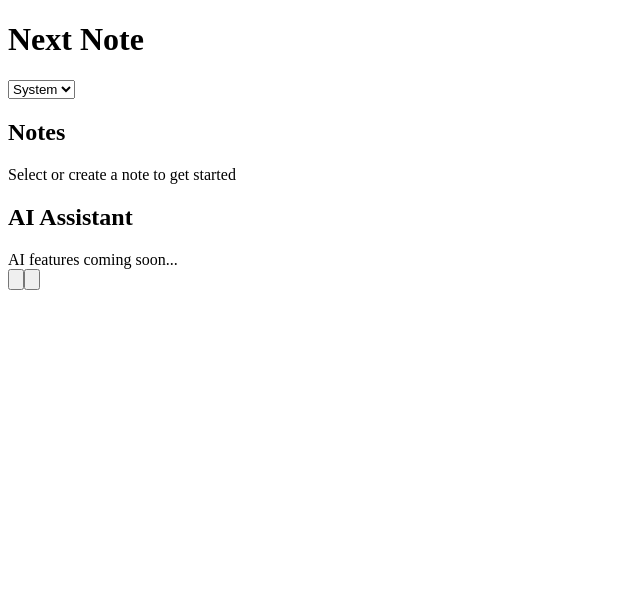
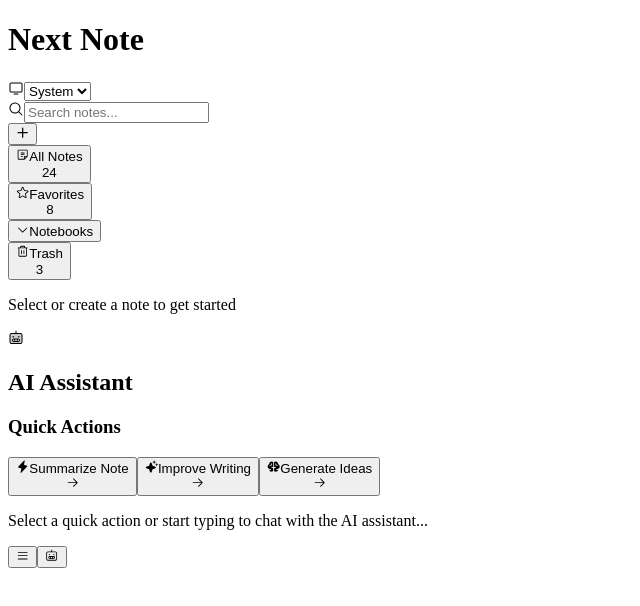
Before and after one commit to fletcherstud/next-note, a React (Vite) app in the folder src/renderer/: page / in a window 1280 px wide. Shown: the top 606 px of the page, without its empty margins (0-640 px from the left). Built offline with nearby package versions, Linux system fonts and the light colour scheme.

Commit message:
added icons

```diff
--- a/package.json
+++ b/package.json
@@ -25,6 +25,7 @@
   "dependencies": {
     "@electron-toolkit/preload": "^3.0.1",
     "@electron-toolkit/utils": "^4.0.0",
+    "@phosphor-icons/react": "^2.1.7",
     "electron-updater": "^6.3.9"
   },
   "devDependencies": {
--- /dev/null
+++ b/src/renderer/src/components/Header.tsx
@@ -0,0 +1,30 @@
+import { useTheme } from '../hooks/useTheme'
+import { Sun, Moon, Monitor } from '@phosphor-icons/react'
+
+export const Header = () => {
+  const { theme, setTheme } = useTheme()
+
+  return (
+    <header className="h-12 border-b border-gray-200 bg-gray-50 dark:border-gray-700 dark:bg-gray-800">
+      <div className="flex h-full items-center justify-between px-4">
+        <div className="flex items-center gap-2">
+          <h1 className="text-lg font-semibold text-gray-900 dark:text-gray-100">Next Note</h1>
+        </div>
+        <div className="flex items-center gap-2">
+          {theme === 'light' && <Sun className="h-4 w-4 text-gray-600" weight="regular" />}
+          {theme === 'dark' && <Moon className="h-4 w-4 text-gray-400" weight="regular" />}
+          {theme === 'system' && <Monitor className="h-4 w-4 text-gray-500" weight="regular" />}
+          <select
+            value={theme}
+            onChange={e => setTheme(e.target.value as 'light' | 'dark' | 'system')}
+            className="rounded border border-gray-200 bg-gray-50 px-2 py-1 text-gray-900 dark:border-gray-700 dark:bg-gray-800 dark:text-gray-100"
+          >
+            <option value="light">Light</option>
+            <option value="dark">Dark</option>
+            <option value="system">System</option>
+          </select>
+        </div>
+      </div>
+    </header>
+  )
+}
--- a/src/renderer/src/components/Layout/AIPanel.tsx
+++ b/src/renderer/src/components/Layout/AIPanel.tsx
@@ -1,8 +1,59 @@
-export const AIPanel = (): JSX.Element => {
+import { Robot, Lightning, Sparkle, Brain, ArrowRight } from '@phosphor-icons/react'
+
+export function AIPanel(): JSX.Element {
   return (
-    <aside className="h-full w-80 border-l border-gray-200 bg-gray-50 p-4 dark:border-gray-700 dark:bg-gray-800">
-      <h2 className="mb-4 text-sm font-semibold text-gray-900 dark:text-gray-100">AI Assistant</h2>
-      <div className="text-sm text-gray-600 dark:text-gray-400">AI features coming soon...</div>
-    </aside>
+    <div className="flex h-full flex-col border-l border-gray-200 bg-gray-50 dark:border-gray-700 dark:bg-gray-800">
+      {/* Header */}
+      <div className="border-b border-gray-200 p-4 dark:border-gray-700">
+        <div className="flex items-center gap-2">
+          <Robot className="text-primary-600 dark:text-primary-400 h-5 w-5" weight="duotone" />
+          <h2 className="text-sm font-semibold text-gray-900 dark:text-gray-100">AI Assistant</h2>
+        </div>
+      </div>
+
+      {/* AI Features */}
+      <div className="flex-1 overflow-y-auto p-4">
+        <div className="space-y-4">
+          {/* Quick Actions */}
+          <div>
+            <h3 className="mb-2 text-xs font-medium uppercase text-gray-500 dark:text-gray-400">
+              Quick Actions
+            </h3>
+            <div className="space-y-2">
+              <button className="flex w-full items-center justify-between rounded-lg px-3 py-2 text-left text-sm font-medium text-gray-900 hover:bg-gray-200 dark:text-gray-100 dark:hover:bg-gray-700">
+                <div className="flex items-center gap-2">
+                  <Lightning className="h-4 w-4 text-yellow-500" weight="fill" />
+                  <span>Summarize Note</span>
+                </div>
+                <ArrowRight className="h-4 w-4 text-gray-400" weight="regular" />
+              </button>
+              <button className="flex w-full items-center justify-between rounded-lg px-3 py-2 text-left text-sm font-medium text-gray-900 hover:bg-gray-200 dark:text-gray-100 dark:hover:bg-gray-700">
+                <div className="flex items-center gap-2">
+                  <Sparkle className="h-4 w-4 text-blue-500" weight="fill" />
+                  <span>Improve Writing</span>
+                </div>
+                <ArrowRight className="h-4 w-4 text-gray-400" weight="regular" />
+              </button>
+              <button className="flex w-full items-center justify-between rounded-lg px-3 py-2 text-left text-sm font-medium text-gray-900 hover:bg-gray-200 dark:text-gray-100 dark:hover:bg-gray-700">
+                <div className="flex items-center gap-2">
+                  <Brain className="h-4 w-4 text-purple-500" weight="fill" />
+                  <span>Generate Ideas</span>
+                </div>
+                <ArrowRight className="h-4 w-4 text-gray-400" weight="regular" />
+              </button>
+            </div>
+          </div>
+
+          {/* Chat Interface Placeholder */}
+          <div className="mt-6">
+            <div className="rounded-lg border border-gray-200 bg-white p-4 dark:border-gray-600 dark:bg-gray-700">
+              <p className="text-sm text-gray-500 dark:text-gray-400">
+                Select a quick action or start typing to chat with the AI assistant...
+              </p>
+            </div>
+          </div>
+        </div>
+      </div>
+    </div>
   )
 }
--- a/src/renderer/src/components/Layout/MainLayout.tsx
+++ b/src/renderer/src/components/Layout/MainLayout.tsx
@@ -1,30 +1,14 @@
-import React from 'react'
-import { useTheme } from '../../hooks/useTheme'
 import { NavigationSidebar } from './NavigationSidebar'
 import { AIPanel } from './AIPanel'
 import { NoteEditor } from './NoteEditor'
+import { List, Robot } from '@phosphor-icons/react'
+import { Header } from '../Header'
 
 export function MainLayout(): JSX.Element {
-  const { theme, setTheme } = useTheme()
-
   return (
     <div className="flex h-screen flex-col bg-white dark:bg-gray-900">
       {/* Header */}
-      <header className="h-12 border-b border-gray-200 bg-gray-50 dark:border-gray-700 dark:bg-gray-800">
-        <div className="flex h-full items-center justify-between px-4">
-          <h1 className="text-lg font-semibold text-gray-900 dark:text-gray-100">Next Note</h1>
-          <select
-            value={theme}
-            onChange={e => setTheme(e.target.value as 'light' | 'dark' | 'system')}
-            className="rounded border border-gray-200 bg-gray-50 px-2 py-1 text-gray-900 dark:border-gray-700 dark:bg-gray-800 dark:text-gray-100"
-          >
-            <option value="light">Light</option>
-            <option value="dark">Dark</option>
-            <option value="system">System</option>
-          </select>
-        </div>
-      </header>
-
+      <Header />
       {/* Main Content */}
       <div className="flex flex-1 overflow-hidden">
         {/* Navigation Sidebar - Collapses first on smaller screens */}
@@ -45,39 +29,19 @@ export function MainLayout(): JSX.Element {
         </div>
 
         {/* Mobile Navigation Toggle */}
-        <button className="fixed bottom-4 left-4 rounded-full border border-gray-200 bg-gray-50 p-3 text-gray-900 shadow-lg transition-colors dark:border-gray-700 dark:bg-gray-800 dark:text-gray-100 xl:hidden">
-          <svg
-            className="h-6 w-6"
-            fill="none"
-            stroke="currentColor"
-            viewBox="0 0 24 24"
-            xmlns="http://www.w3.org/2000/svg"
-          >
-            <path
-              strokeLinecap="round"
-              strokeLinejoin="round"
-              strokeWidth={2}
-              d="M4 6h16M4 12h16M4 18h16"
-            />
-          </svg>
+        <button
+          className="fixed bottom-4 left-4 rounded-full border border-gray-200 bg-gray-50 p-3 text-gray-900 shadow-lg transition-colors hover:bg-gray-100 dark:border-gray-700 dark:bg-gray-800 dark:text-gray-100 dark:hover:bg-gray-700 xl:hidden"
+          aria-label="Toggle Navigation"
+        >
+          <List className="h-6 w-6" weight="regular" />
         </button>
 
         {/* Mobile AI Panel Toggle */}
-        <button className="fixed bottom-4 right-4 rounded-full border border-gray-200 bg-gray-50 p-3 text-gray-900 shadow-lg transition-colors dark:border-gray-700 dark:bg-gray-800 dark:text-gray-100 lg:hidden">
-          <svg
-            className="h-6 w-6"
-            fill="none"
-            stroke="currentColor"
-            viewBox="0 0 24 24"
-            xmlns="http://www.w3.org/2000/svg"
-          >
-            <path
-              strokeLinecap="round"
-              strokeLinejoin="round"
-              strokeWidth={2}
-              d="M9.75 17L9 20l-1 1h8l-1-1-.75-3M3 13h18M5 17h14a2 2 0 002-2V5a2 2 0 00-2-2H5a2 2 0 00-2 2v10a2 2 0 002 2z"
-            />
-          </svg>
+        <button
+          className="fixed bottom-4 right-4 rounded-full border border-gray-200 bg-gray-50 p-3 text-gray-900 shadow-lg transition-colors hover:bg-gray-100 dark:border-gray-700 dark:bg-gray-800 dark:text-gray-100 dark:hover:bg-gray-700 lg:hidden"
+          aria-label="Toggle AI Panel"
+        >
+          <Robot className="h-6 w-6" weight="regular" />
         </button>
       </div>
     </div>
--- a/src/renderer/src/components/Layout/NavigationSidebar.tsx
+++ b/src/renderer/src/components/Layout/NavigationSidebar.tsx
@@ -1,8 +1,79 @@
-export const NavigationSidebar = (): JSX.Element => {
+import { Plus, MagnifyingGlass, Note, Star, Trash, CaretDown } from '@phosphor-icons/react'
+
+export function NavigationSidebar(): JSX.Element {
   return (
-    <nav className="h-full w-64 border-r border-gray-200 bg-gray-50 p-4 dark:border-gray-700 dark:bg-gray-800">
-      <h2 className="mb-4 text-sm font-semibold text-gray-900 dark:text-gray-100">Notes</h2>
-      {/* Note list will go here */}
-    </nav>
+    <div className="flex h-full flex-col border-r border-gray-200 bg-gray-50 dark:border-gray-700 dark:bg-gray-800">
+      {/* Search and Create */}
+      <div className="border-b border-gray-200 p-4 dark:border-gray-700">
+        <div className="flex gap-2">
+          <div className="relative flex-1">
+            <MagnifyingGlass
+              className="absolute left-3 top-1/2 h-4 w-4 -translate-y-1/2 text-gray-400"
+              weight="regular"
+            />
+            <input
+              type="text"
+              placeholder="Search notes..."
+              className="focus:border-primary-500 focus:ring-primary-500 w-full rounded-lg border border-gray-200 bg-white py-2 pl-9 pr-4 text-sm text-gray-900 placeholder-gray-500 focus:outline-none focus:ring-1 dark:border-gray-600 dark:bg-gray-700 dark:text-gray-100 dark:placeholder-gray-400"
+            />
+          </div>
+          <button
+            className="flex items-center justify-center rounded-lg border border-gray-200 bg-white p-2 text-gray-700 hover:bg-gray-50 dark:border-gray-600 dark:bg-gray-700 dark:text-gray-200 dark:hover:bg-gray-600"
+            aria-label="Create new note"
+          >
+            <Plus className="h-4 w-4" weight="bold" />
+          </button>
+        </div>
+      </div>
+
+      {/* Navigation Lists */}
+      <nav className="flex-1 overflow-y-auto p-4">
+        <div className="space-y-4">
+          {/* All Notes */}
+          <div>
+            <button className="flex w-full items-center justify-between rounded-lg px-3 py-2 text-left text-sm font-medium text-gray-900 hover:bg-gray-200 dark:text-gray-100 dark:hover:bg-gray-700">
+              <div className="flex items-center gap-2">
+                <Note className="h-4 w-4 text-gray-500 dark:text-gray-400" weight="regular" />
+                <span>All Notes</span>
+              </div>
+              <span className="text-xs text-gray-500 dark:text-gray-400">24</span>
+            </button>
+          </div>
+
+          {/* Favorites */}
+          <div>
+            <button className="flex w-full items-center justify-between rounded-lg px-3 py-2 text-left text-sm font-medium text-gray-900 hover:bg-gray-200 dark:text-gray-100 dark:hover:bg-gray-700">
+              <div className="flex items-center gap-2">
+                <Star className="h-4 w-4 text-gray-500 dark:text-gray-400" weight="regular" />
+                <span>Favorites</span>
+              </div>
+              <span className="text-xs text-gray-500 dark:text-gray-400">8</span>
+            </button>
+          </div>
+
+          {/* Notebooks */}
+          <div className="space-y-1">
+            <button className="flex w-full items-center justify-between rounded-lg px-3 py-2 text-left text-sm font-medium text-gray-900 hover:bg-gray-200 dark:text-gray-100 dark:hover:bg-gray-700">
+              <div className="flex items-center gap-2">
+                <CaretDown className="h-4 w-4 text-gray-500 dark:text-gray-400" weight="regular" />
+                <span>Notebooks</span>
+              </div>
+            </button>
+            {/* Add notebook list items here */}
+          </div>
+
+          {/* Trash */}
+          <div>
+            <button className="flex w-full items-center justify-between rounded-lg px-3 py-2 text-left text-sm font-medium text-gray-900 hover:bg-gray-200 dark:text-gray-100 dark:hover:bg-gray-700">
+              <div className="flex items-center gap-2">
+                <Trash className="h-4 w-4 text-gray-500 dark:text-gray-400" weight="regular" />
+                <span>Trash</span>
+              </div>
+              <span className="text-xs text-gray-500 dark:text-gray-400">3</span>
+            </button>
+          </div>
+        </div>
+      </nav>
+    </div>
   )
 }
```
Also changed, not shown: 1 other file (tests, documents, lock files or other folders).
